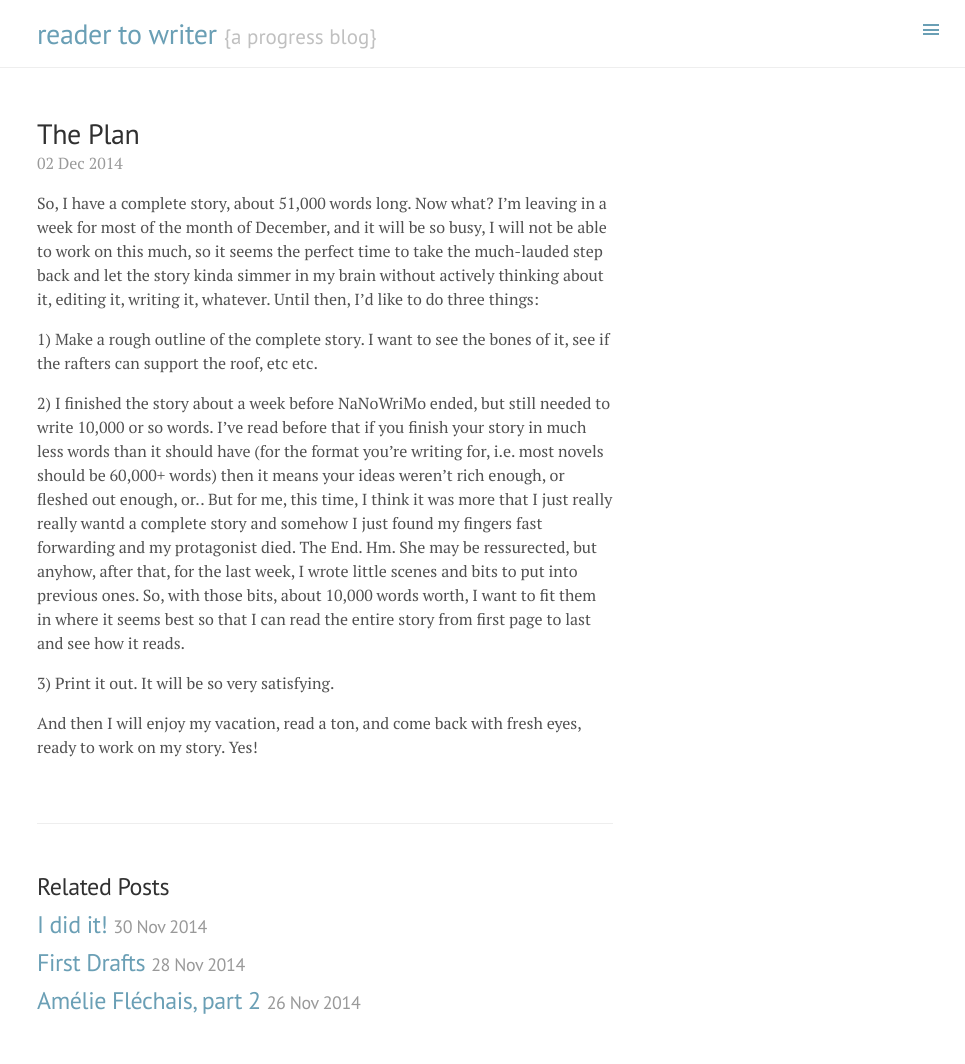
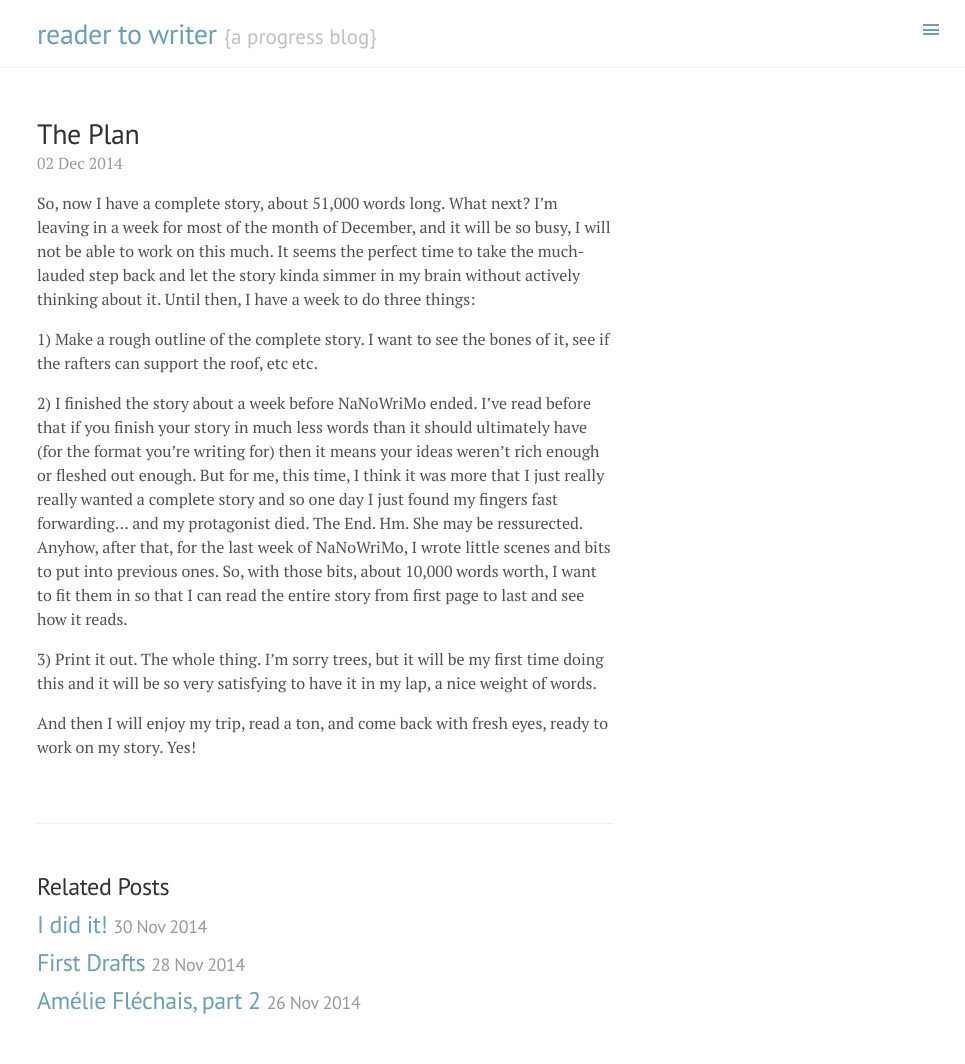
Before and after one commit to readertowriter/readertowriter.github.io, a Jekyll site: the page built from _posts/2014-12-02-The-Plan.md, in a window 1280 px wide. Shown: the whole page, without its empty margins (315-1280 px from the left). Built offline with Jekyll 4.4.1, drawn with Linux system fonts in a browser that asks for light colours; Markdown is read by kramdown in place of the engine named in the settings.

Commit message:
new post

```diff
--- a/_posts/2014-12-02-The-Plan.md
+++ b/_posts/2014-12-02-The-Plan.md
@@ -3,12 +3,12 @@ layout: post
 title: The Plan
 ---
 
-So, I have a complete story, about 51,000 words long. Now what? I'm leaving in a week for most of the month of December, and it will be so busy, I will not be able to work on this much, so it seems the perfect time to take the much-lauded step back and let the story kinda simmer in my brain without actively thinking about it, editing it, writing it, whatever. Until then, I'd like to do three things:
+So, now I have a complete story, about 51,000 words long. What next? I'm leaving in a week for most of the month of December, and it will be so busy, I will not be able to work on this much. It seems the perfect time to take the much-lauded step back and let the story kinda simmer in my brain without actively thinking about it. Until then, I have a week to do three things:
 
 1) Make a rough outline of the complete story. I want to see the bones of it, see if the rafters can support the roof, etc etc.
 
-2) I finished the story about a week before NaNoWriMo ended, but still needed to write 10,000 or so words. I've read before that if you finish your story in much less words than it should have (for the format you're writing for, i.e. most novels should be 60,000+ words) then it means your ideas weren't rich enough, or fleshed out enough, or.. But for me, this time, I think it was more that I just really really wantd a complete story and somehow I just found my fingers fast forwarding and my protagonist died. The End. Hm. She may be ressurected, but anyhow, after that, for the last week, I wrote little scenes and bits to put into previous ones. So, with those bits, about 10,000 words worth, I want to fit them in where it seems best so that I can read the entire story from first page to last and see how it reads.
+2) I finished the story about a week before NaNoWriMo ended. I've read before that if you finish your story in much less words than it should ultimately have (for the format you're writing for) then it means your ideas weren't rich enough or fleshed out enough. But for me, this time, I think it was more that I just really really wanted a complete story and so one day I just found my fingers fast forwarding... and my protagonist died. The End. Hm. She may be ressurected. Anyhow, after that, for the last week of NaNoWriMo, I wrote little scenes and bits to put into previous ones. So, with those bits, about 10,000 words worth, I want to fit them in so that I can read the entire story from first page to last and see how it reads.
 
-3) Print it out. It will be so very satisfying.
+3) Print it out. The whole thing. I'm sorry trees, but it will be my first time doing this and it will be so very satisfying to have it in my lap, a nice weight of words.
 
-And then I will enjoy my vacation, read a ton, and come back with fresh eyes, ready to work on my story. Yes!
+And then I will enjoy my trip, read a ton, and come back with fresh eyes, ready to work on my story. Yes!
```
